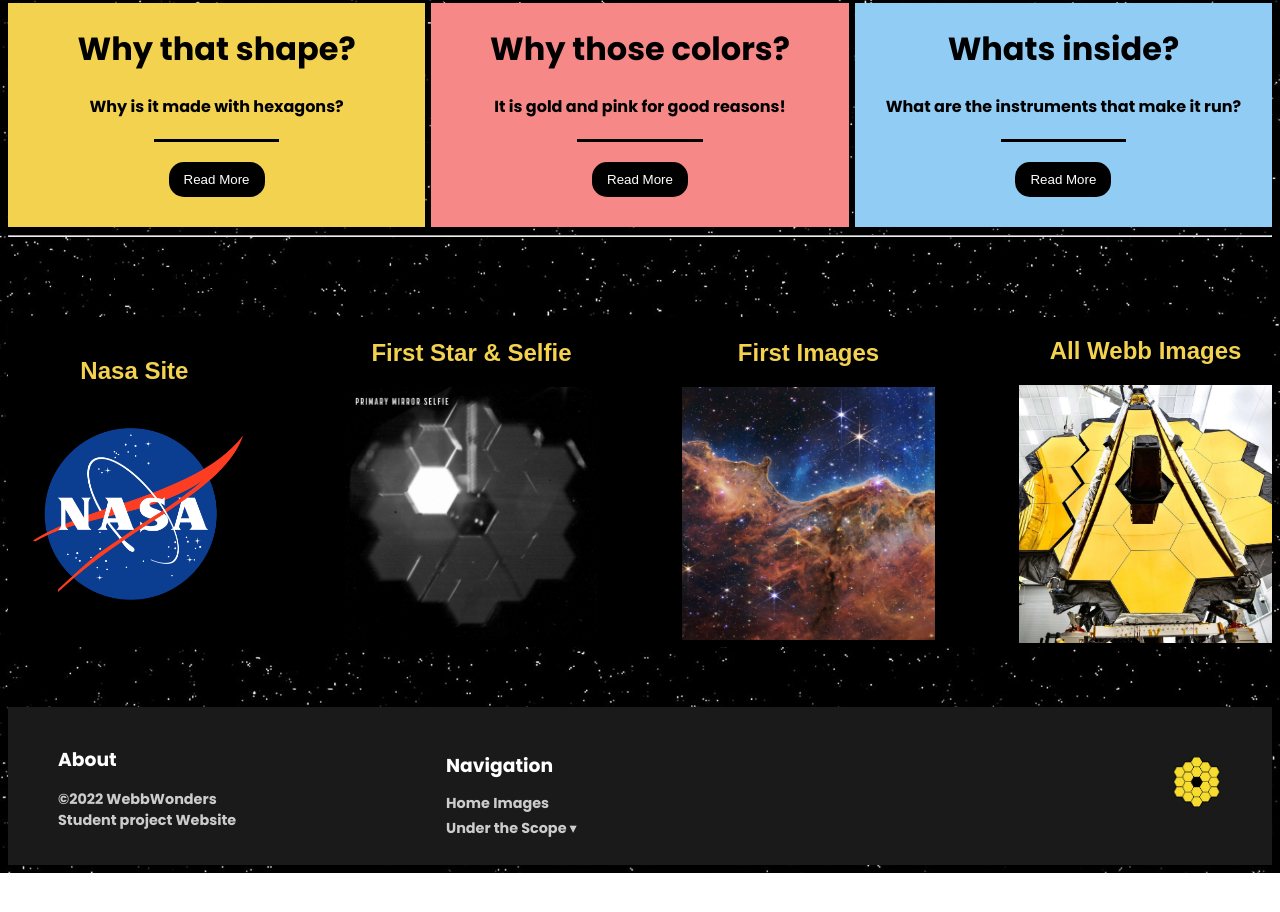
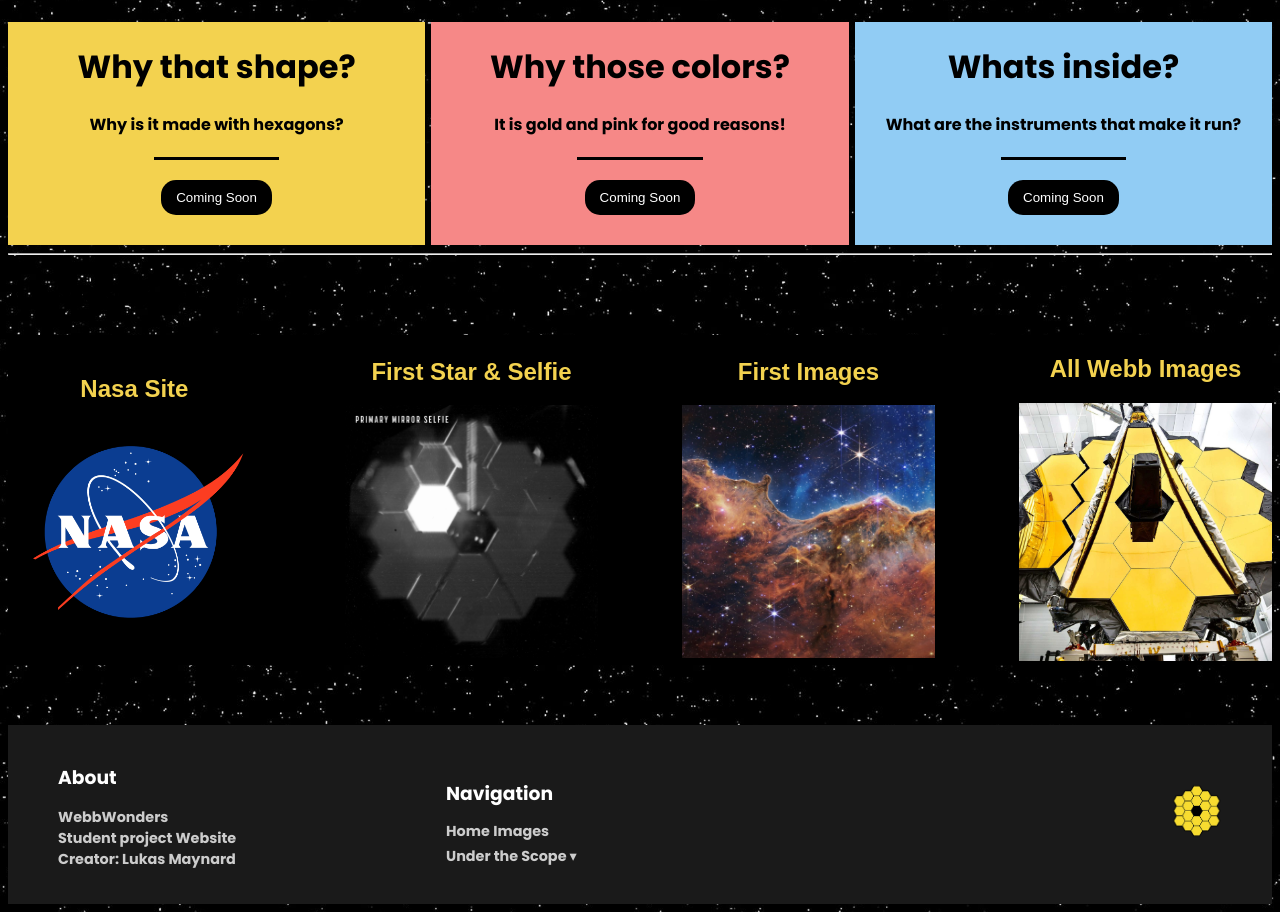
Before and after one commit to Lukas-Maynard/CS311-Project-1, a plain HTML site: page index.html in a window 1280 px wide. Shown: the part 698-1610 px from the top of the page. Before the commit the page ends 1571 px from the top, so only its background shows below. Drawn offline with Linux system fonts and the light colour scheme.

Commit message:
quality of life tweaks, more to come

```diff
--- a/index.html
+++ b/index.html
@@ -3,7 +3,7 @@
 <head>
     <meta charset="UTF-8">
     <meta name="viewport" content="width=device-width, initial-scale=1.0">
-    <title>Pending title</title>
+    <title>Webb Wonders</title>
     <link rel="stylesheet" href="style.css"/>
     <style>
         @import url('https://fonts.googleapis.com/css2?family=Poppins:wght@700&display=swap');
@@ -21,9 +21,9 @@
             <div class="dropdown">
                 <a>Under the Scope &#9662;</a> <!-- Down arrow symbol -->
                 <div class="dropdown-content">
-                    <a href="build.html">Build</a>
-                    <a href="materials.html">Materials</a>
-                    <a href="instruments.html">Instruments</a>
+                    <a href="build.html">Coming Soon</a>
+                    <!-- <a href="materials.html">Materials</a>
+                    <a href="instruments.html">Instruments</a> -->
                 </div>
             </div>
         </div>
@@ -42,19 +42,19 @@
             <h1>Why that shape?</h1>
             <p>Why is it made with hexagons?</p>
             <hr>
-            <button>Read More</button>
+            <button>Coming Soon</button>
         </div>
         <div class="triple_block"> <!--block 2-->
             <h1>Why those colors?</h1>
             <p>It is gold and pink for good reasons!</p>
             <hr>
-            <button>Read More</button>
+            <button>Coming Soon</button>
         </div>
         <div class="triple_block"> <!--block 3-->
             <h1>Whats inside?</h1>
             <p>What are the instruments that make it run?</p>
             <hr>
-            <button>Read More</button>
+            <button>Coming Soon</button>
         </div>
     </div>
 
@@ -63,22 +63,30 @@
     <div class="learn_more_images"> <!--image line of nasa links, get images (separate differently/better??)-->
         <div class="learn_more_images_block">
             <h2>Nasa Site</h2>
-            <img src="images/home/nasa-logo-1.png" alt="Nasa logo image"/>
+            <a href="https://www.nasa.gov/" target="_blank">
+                <img src="images/home/nasa-logo-1.png" alt="Nasa logo image"/>
+            </a>
         </div>
 
         <div class="learn_more_images_block">
             <h2>First Star & Selfie</h2>
-            <img src="images/home/webb-selfie.png" alt="JWST Selfie image"/>
+            <a href="https://blogs.nasa.gov/webb/2022/02/11/photons-received-webb-sees-its-first-star-18-times/" target="_blank">
+                <img src="images/home/webb-selfie.png" alt="JWST Selfie image"/>
+            </a>
         </div>
 
         <div class="learn_more_images_block">
             <h2>First Images</h2>
-            <img src="images/home/carina-nebula-square.jpg" alt="Corina nebula image"/>
+            <a href="https://science.nasa.gov/mission/webb/multimedia/images/#first-images" target="_blank">
+                <img src="images/home/carina-nebula-square.jpg" alt="Corina nebula image"/>
+            </a>
         </div>
 
         <div class="learn_more_images_block">
             <h2>All Webb Images</h2>
-            <img src="images/home/just-webb.jpg" alt="JWST image"/>
+            <a href="https://www.flickr.com/photos/nasawebbtelescope/albums/" target="_blank">
+                <img src="images/home/just-webb.jpg" alt="JWST image"/>
+            </a>
         </div>
     </div>
 
@@ -86,8 +94,9 @@
         <div class="footer-column">
             <h3>About</h3>
             <p>
-                ©2022 <a href="#">WebbWonders</a><br>
-                Student project Website
+                <a href="#">WebbWonders</a><br>
+                Student project Website<br>
+                Creator: <a href="https://github.com/Lukas-Maynard" target="_blank">Lukas Maynard</a>
             </p>
         </div>
         <div class="footer-column">
@@ -97,9 +106,9 @@
             <div class="dropdownBottomNav">
                 <a href="#underthescope">Under the Scope &#9662;</a> <!-- down arrow -->
                 <div class="dropdown-content">
-                    <a href="build.html">Build</a>
-                    <a href="materials.html">Materials</a>
-                    <a href="instruments.html">Instruments</a>
+                    <a href="build.html">Coming Soon</a>
+                    <!-- <a href="materials.html">Materials</a>
+                    <a href="instruments.html">Instruments</a> -->
                 </div>
             </div>
         </div>
--- a/style.css
+++ b/style.css
@@ -26,7 +26,7 @@ nav {
 }
 
 .logo img {
-    width: 50px;
+    width: 100px;
     margin-right: 10px;
 }
 
@@ -57,7 +57,7 @@ nav {
 
 .pageNav a.active {
     font-weight: bold;
-    color: skyblue;
+    color: #5a94f2;
 }
 
 .dropdown {
@@ -221,7 +221,7 @@ nav {
     width: 20%;
 }
 
-.learn_more_images_block > img{
+.learn_more_images_block > a > img{
     width: 100%;
     /* max-width: fit-content; */
     margin-left: auto;
```
Also changed, not shown: images.html (+4 -4 lines).
